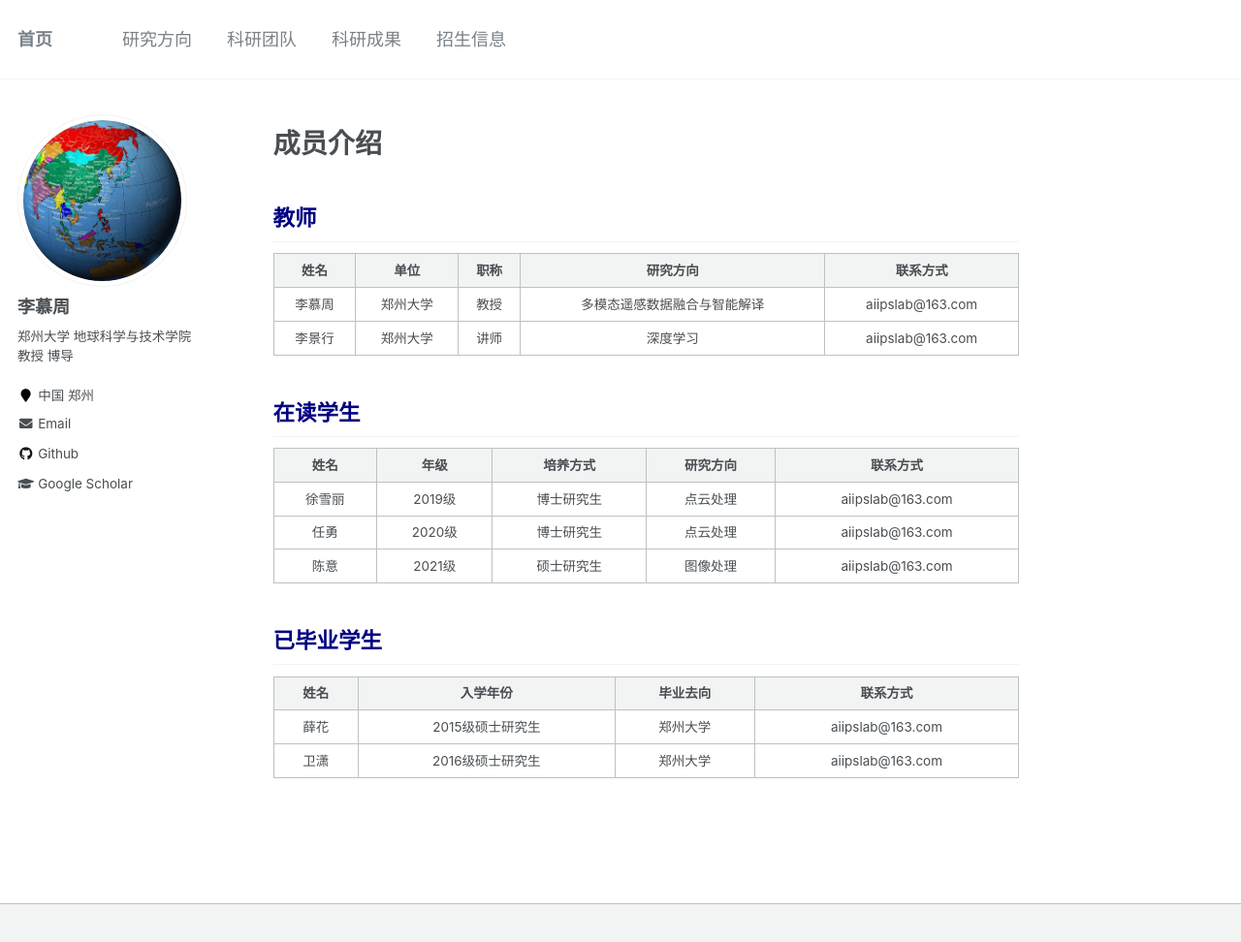
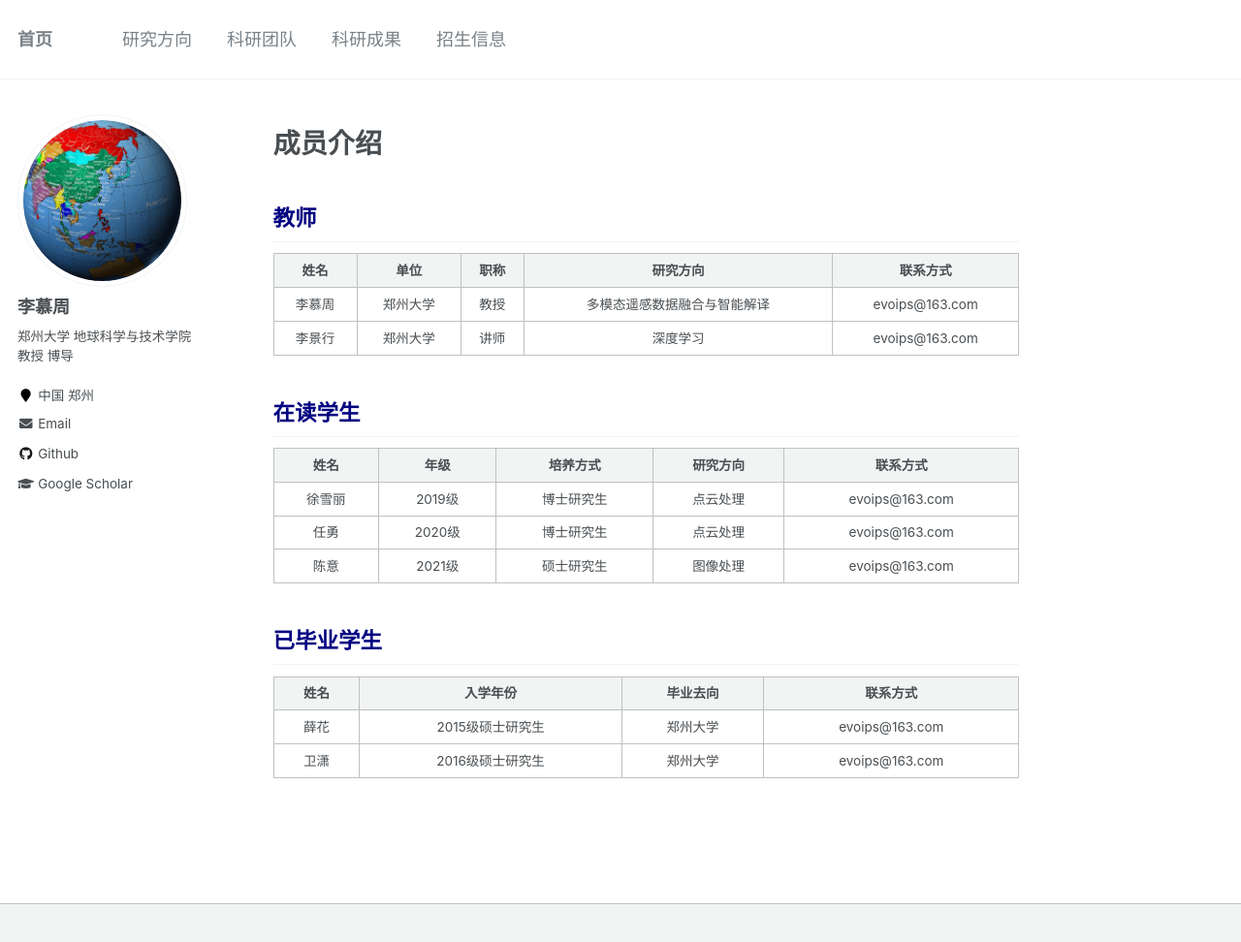
Before and after one commit to EvoIPS/evoips.github.io, a Jekyll site: the page built from _pages/members.md, in a window 1280 px wide and 1005 px high. Shown: the top 972 px of the window at 97% size. Built offline with Jekyll 4.4.1, drawn with Linux system fonts in a browser that asks for light colours.

Commit message:
Update members.md

```diff
--- a/_pages/members.md
+++ b/_pages/members.md
@@ -12,22 +12,22 @@ author_profile: true
 
 | 姓名 | 单位 | 职称 | 研究方向 | 联系方式 |
 | :----: | :----: | :----: | :----: | :----: |
-| 李慕周 | 郑州大学 | 教授 | 多模态遥感数据融合与智能解译 | aiipslab@163.com |
-| 李景行 | 郑州大学 | 讲师 | 深度学习 | aiipslab@163.com |
+| 李慕周 | 郑州大学 | 教授 | 多模态遥感数据融合与智能解译 | evoips@163.com |
+| 李景行 | 郑州大学 | 讲师 | 深度学习 | evoips@163.com |
 
 <span style="color: navy">在读学生</span>
 ---
 
 | 姓名 | 年级 | 培养方式 | 研究方向 | 联系方式 |
 | :----: | :----: | :----: | :----: | :----: |
-| 徐雪丽 | 2019级 | 博士研究生 | 点云处理 | aiipslab@163.com |
-| 任勇 | 2020级 | 博士研究生 | 点云处理 | aiipslab@163.com |
-| 陈意 | 2021级 | 硕士研究生 | 图像处理 | aiipslab@163.com |
+| 徐雪丽 | 2019级 | 博士研究生 | 点云处理 | evoips@163.com |
+| 任勇 | 2020级 | 博士研究生 | 点云处理 | evoips@163.com |
+| 陈意 | 2021级 | 硕士研究生 | 图像处理 | evoips@163.com |
 
 <span style="color: navy">已毕业学生</span>
 ---
 
 | 姓名 | 入学年份 |毕业去向 | 联系方式 |
 | :----: | :----: |:----: | :----: |
-| 薛花 | 2015级硕士研究生 |郑州大学 | aiipslab@163.com |
-| 卫潇 | 2016级硕士研究生 |郑州大学 | aiipslab@163.com |
+| 薛花 | 2015级硕士研究生 |郑州大学 | evoips@163.com |
+| 卫潇 | 2016级硕士研究生 |郑州大学 | evoips@163.com |
```
